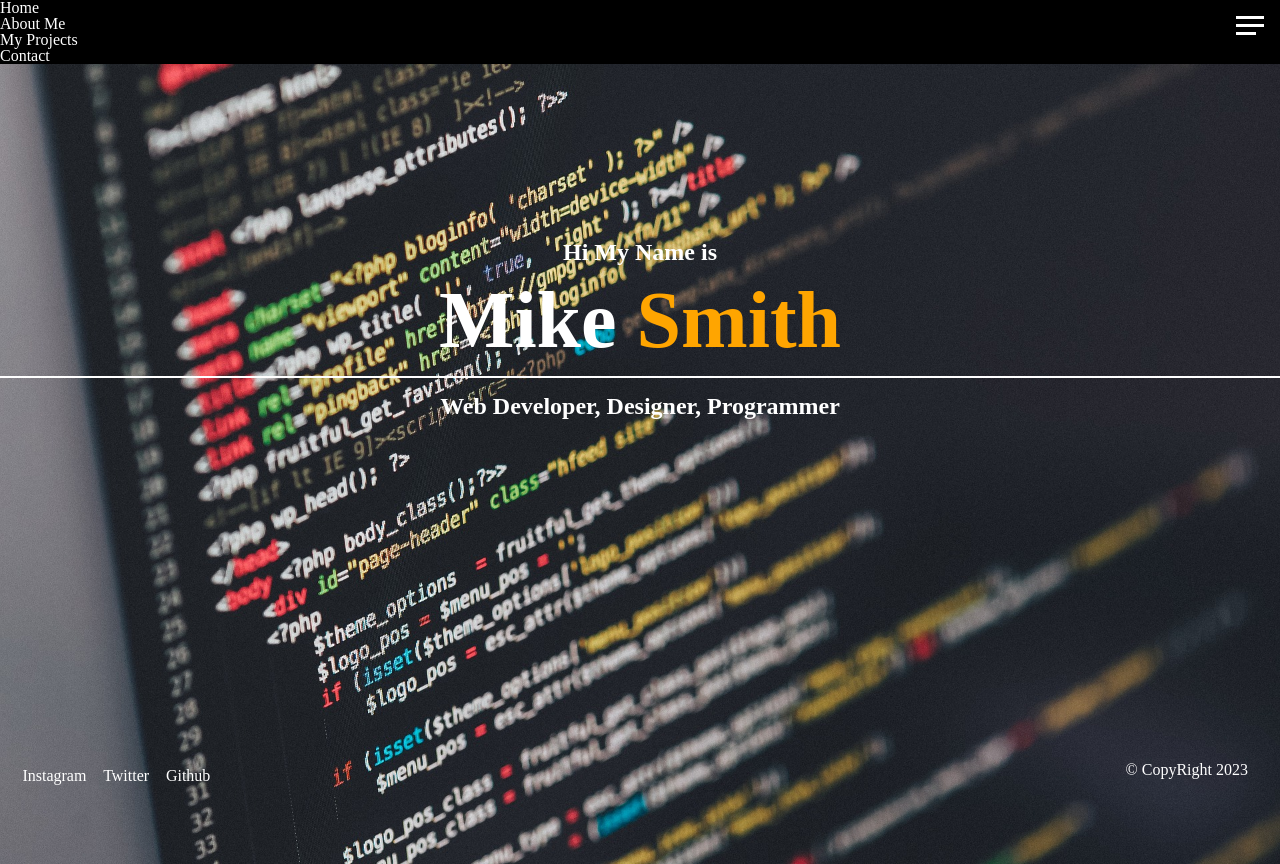
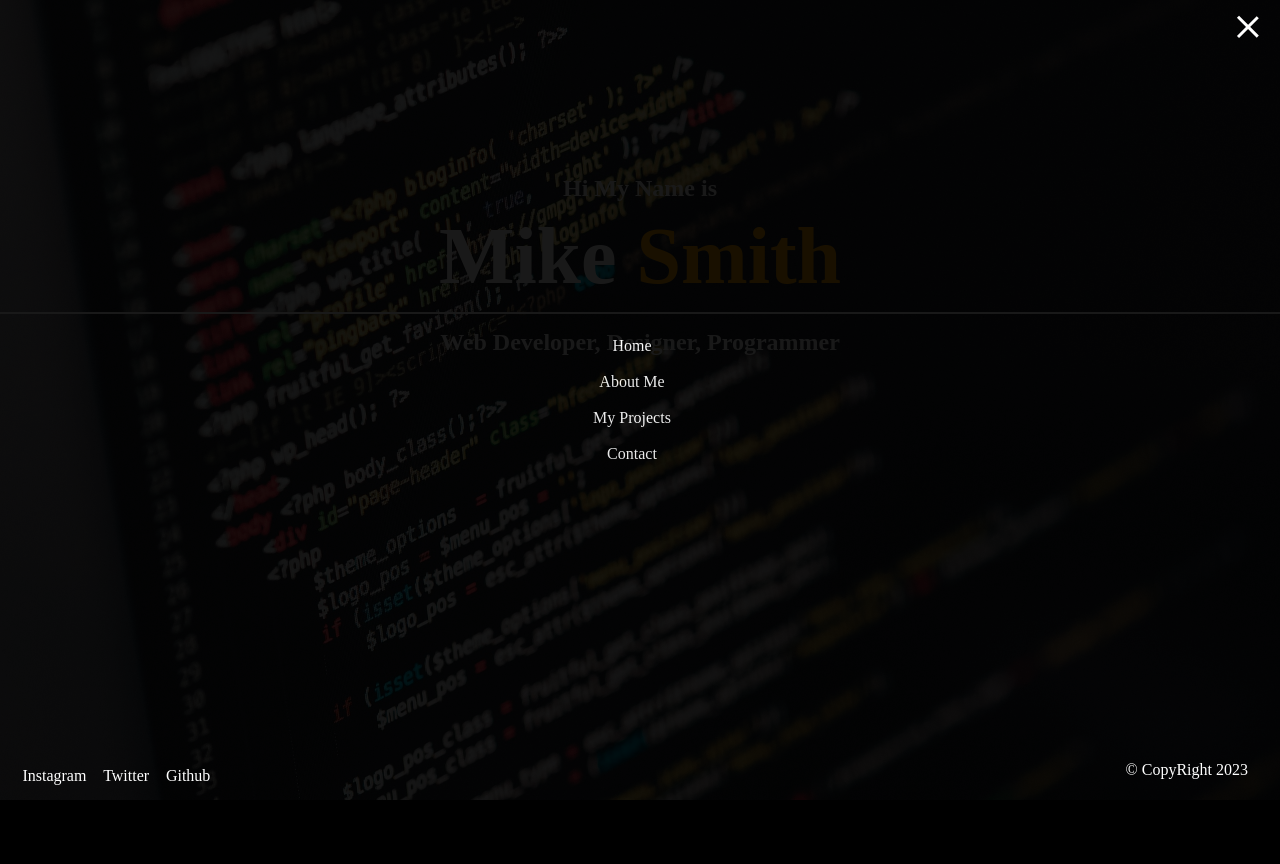
Before and after one commit to moloruntomiwa31/Sass-tutorial, a plain HTML site: page dist/index.html in a window 1280 px wide. Both pictures are taken after a click on the element 1250 px from the left and 26 px from the top of the page. After the commit the page ends 800 px from the top, so only its background shows below. Drawn offline with Linux system fonts and the light colour scheme; files whose address does not match are found by name.

Commit message:
Added feature

```diff
--- a/dist/index.html
+++ b/dist/index.html
@@ -45,6 +45,6 @@
         </section>
     </main>
 
-        <!-- <script src="./js/main.js"></script> -->
+    <script src="../js/main.js"></script>
 </body>
 </html>
--- /dev/null
+++ b/js/main.js
@@ -0,0 +1,19 @@
+const menuBtn = document.querySelector(".menu-btn")
+const hamburger = document.querySelector(".menu-btn .menu-btn___burger")
+const nav = document.querySelector(".nav")
+const menuNav = document.querySelector(".menu-nav")
+let showMenu = false
+
+menuBtn.addEventListener('click', () => {
+    if (!showMenu) {
+        hamburger.classList.add("open")
+        nav.classList.add("open")
+        menuNav.classList.add("open")
+        showMenu = true
+    }else {
+        hamburger.classList.remove("open")
+        nav.classList.remove("open")
+        menuNav.classList.remove("open")
+        showMenu = false
+    }
+})
--- a/scss/_menu.scss
+++ b/scss/_menu.scss
@@ -35,5 +35,50 @@
             background-color: set-text-color($primary-color);
             @include transition-ease;
         }
+        &.open {
+            transform: rotate(360deg);
+            background: transparent;
+
+            &::before {
+                transform: rotate(45deg) translate(5px, 8px);
+            }
+            &::after {
+                width: 28px;
+                transform: rotate(-45deg) translate(3px, -6px);
+            }
+        }
     }
 }
+
+.nav {
+    position: fixed;
+    top: 0;
+    left: 0;
+    width: 100vw;
+    opacity: 0.9;
+    visibility: hideen;
+
+    &.open {
+        visiblity: visible;
+    }
+    .menu-nav {
+        display: flex;
+        flex-flow: column wrap;
+        align-items: center;
+        justify-content: center;
+        height: 100vh;
+        overflow: hidden;
+        background: $primary-color;
+        list-style: none;
+        padding-right: 1rem;
+        transform: translateY(-100%);
+        @include transition-ease;
+
+        &___item {
+            margin: 10px 0;
+        }
+        &.open {
+            transform: translateY(0);
+        }
+    }
+}
```
Also changed, not shown: dist/css/main.css, 1 other file.
